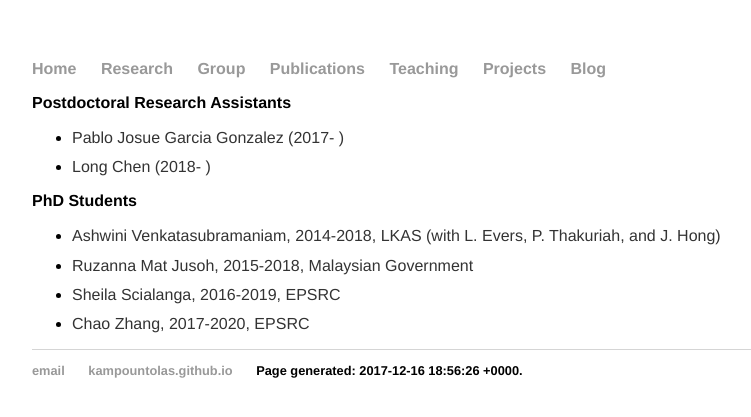
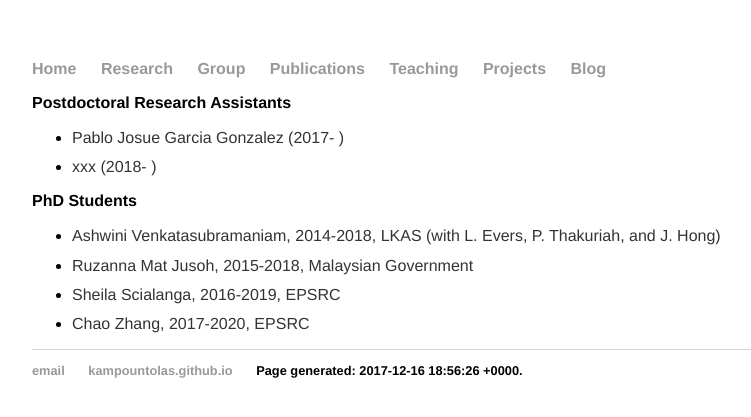
Before and after one commit to kampountolas/kampountolas.github.io, a Jekyll site: the page built from group/index.html, in a window 1280 px wide. Shown: the top 417 px of the page, without its empty margins (160-911 px from the left). Built offline with Jekyll 4.4.1, drawn with Linux system fonts in a browser that asks for light colours.

Commit message:
Update index.html

```diff
--- a/group/index.html
+++ b/group/index.html
@@ -6,7 +6,7 @@ title: Group
             <h2>Postdoctoral Research Assistants</h2>
             <ul>
                 <li><p>Pablo Josue Garcia Gonzalez (2017- )</p></li>
-                <li><p>Long Chen (2018- )</p></li>
+                <li><p>xxx (2018- )</p></li>
             </ul>
 
             <h2>PhD Students</h2>
```
